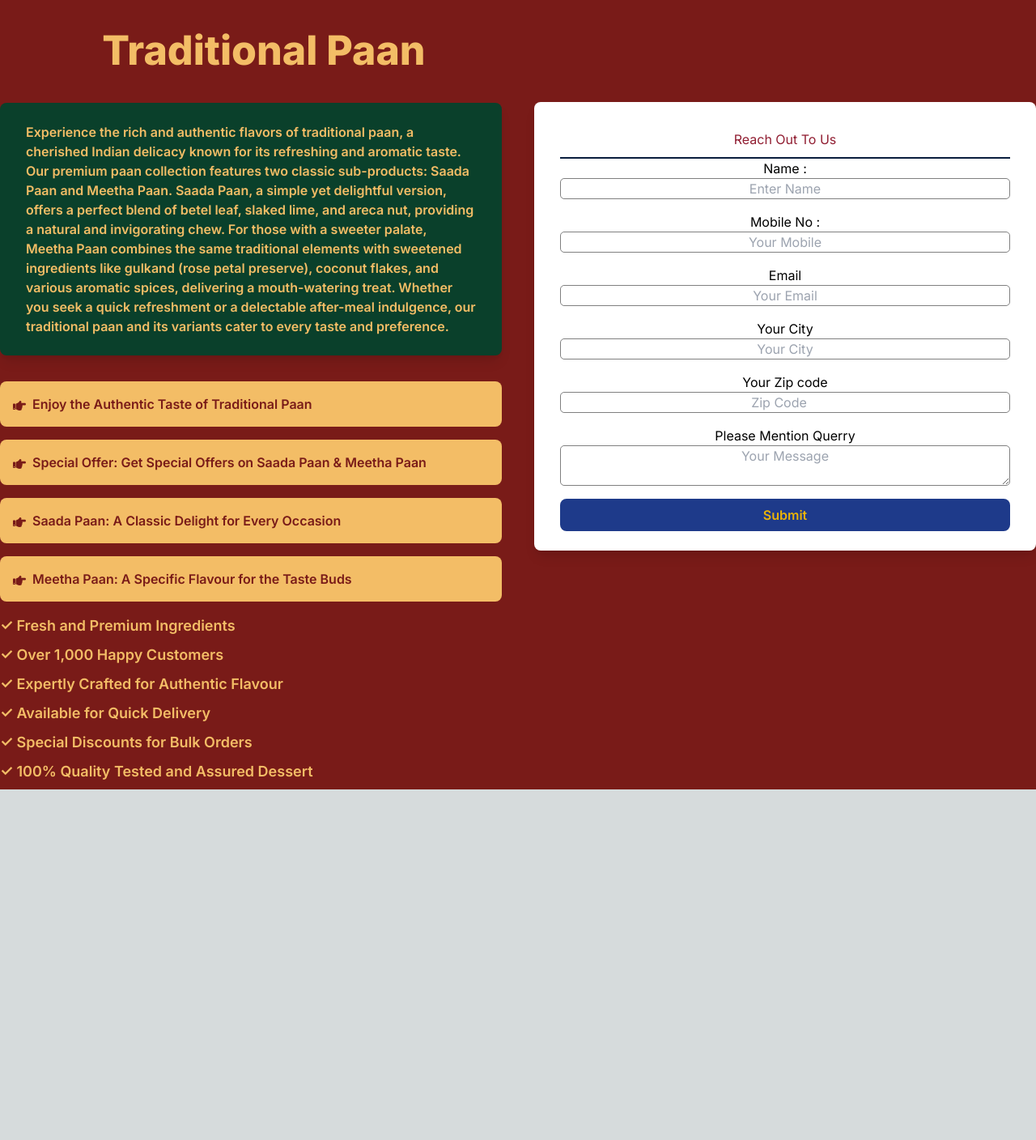
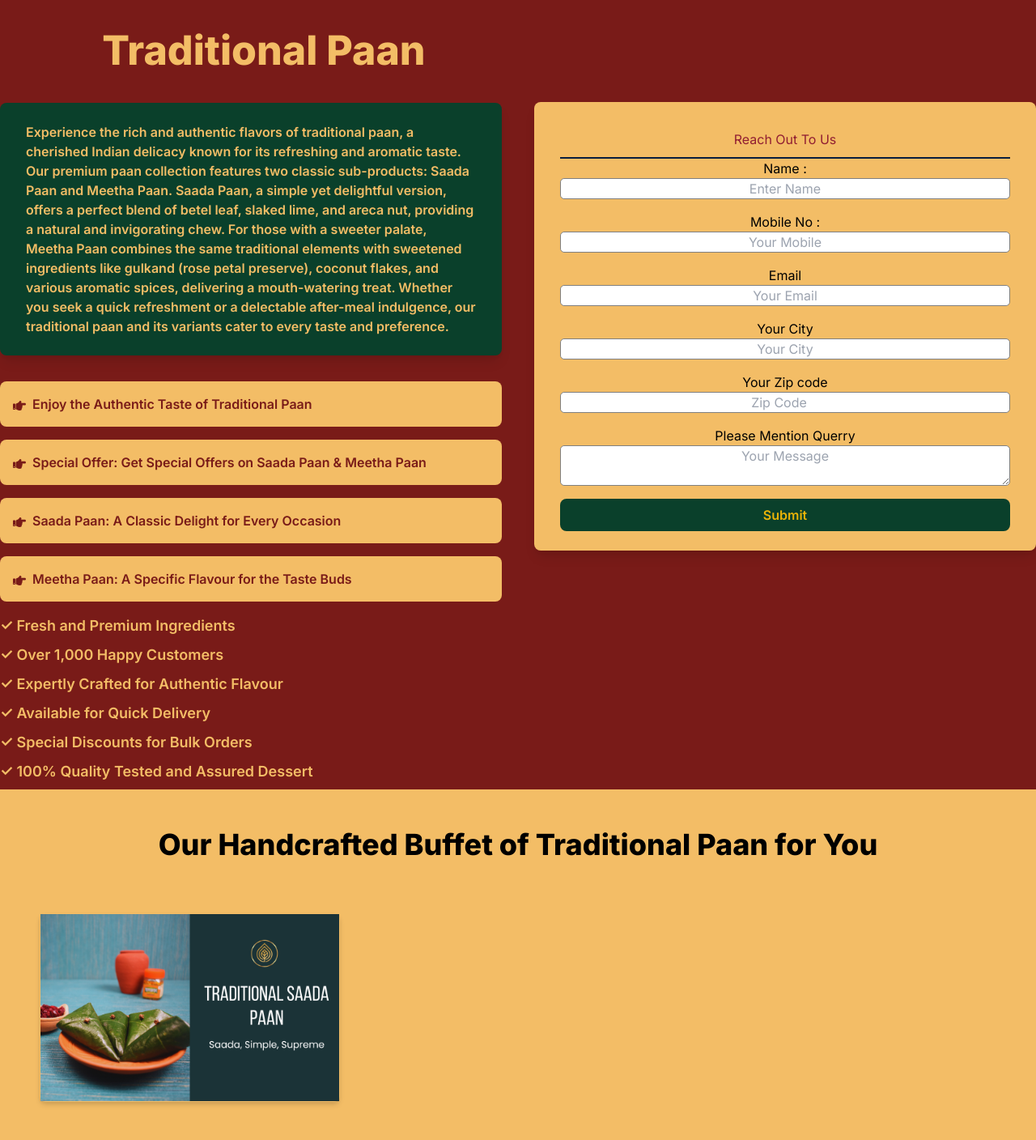
Before and after one commit to Satya23032991/beteelkart, a Next.js app: page /products/traditionalpaan in a window 1280 px wide. Shown: the part 906-2314 px from the top of the page at 81% size. Before the commit the page ends 1881 px from the top, so only its background shows below. Built offline with nearby package versions, Linux system fonts and the light colour scheme.

Commit message:
innerpages updated

```diff
--- a/src/app/products/traditionalpaan/page.jsx
+++ b/src/app/products/traditionalpaan/page.jsx
@@ -111,12 +111,13 @@
 import React from 'react';
 import Image from 'next/image';
 import TraditionalPaan from "/src/images/Traditional_paan.jpg";
+import TraditionalSaada from "/src/images/traditional_saada.jpg";
 import styles from './tpstyles.module.css';
 import { FaHandPointRight } from 'react-icons/fa';
 
 const Traditionalpaan = () => {
   return (
-    <main className={styles.tradpaanMainContainer}>
+    <main className={`ml-0 ${styles.tradpaanMainContainer}`}>
       <div className="relative">
         <Image
           src={TraditionalPaan}
@@ -204,7 +205,7 @@ const Traditionalpaan = () => {
           </div>
 
           <div className="w-full lg:w-1/2 mt-12 py-20 lg:ml-5">
-            <div className="shadow-lg bg-white px-8 mt-38 py-6 rounded-lg mb-8">
+            <div className="shadow-lg bg-[#f3bd66] px-8 mt-38 py-6 rounded-lg mb-8">
               <div className={`${styles.tpheadingStyle} px-6 py-4`}>
                 <h1>Reach Out To Us</h1>
               </div>
@@ -287,7 +288,7 @@ const Traditionalpaan = () => {
                 ></textarea>
 
                 <button
-                  className="bg-blue-900 text-yellow-500 px-4 py-2 rounded-lg font-semibold"
+                  className="bg-[#0a402b] text-yellow-500 px-4 py-2 rounded-lg font-semibold"
                   type="submit"
                 >
                   Submit
@@ -297,6 +298,20 @@ const Traditionalpaan = () => {
           </div>
         </div>
       </div>
+
+     <div className= {styles.tradpaanMainContainer}>
+     <div className="w-full p-4 bg-[#f3bd66]">
+     <h1 className="text-4xl text-black text-center py-8 font-extrabold">Our Handcrafted Buffet of Traditional Paan for You</h1>
+     <div className="grid grid-cols-1 md:grid-cols-2 lg:grid-cols-3 gap-8 p-8 text-center">
+
+      <div className="bg-white rounded-lg shadow-md border-2 border-transparent bg-clip-padding bg-gradient-to-r text-black from gray-300 to-gray-500">
+        <Image src={TraditionalSaada} alt="Saada Paan"className="w-140 h-90 object-cover mx-auto my-0"/>
+      </div>
+
+     </div>
+     </div>
+     </div>
+
     </main>
   );
 };
--- a/src/app/products/traditionalpaan/tpstyles.module.css
+++ b/src/app/products/traditionalpaan/tpstyles.module.css
@@ -4,7 +4,9 @@
   min-height: 100vh;
   position: relative;
   color: black;
+  margin-left:0;
 }
+
 
 .tpflexContainer {
   display: flex;
```
